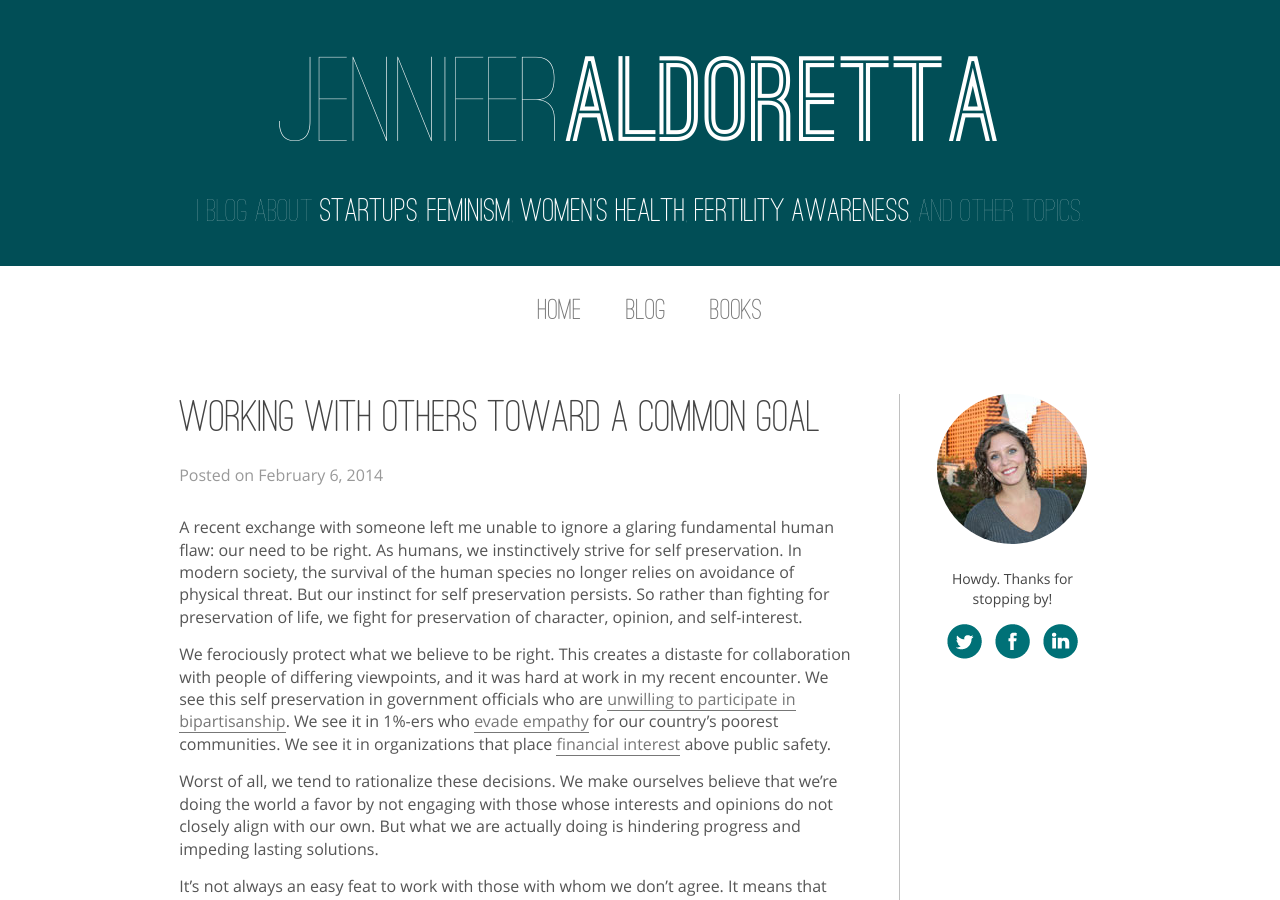
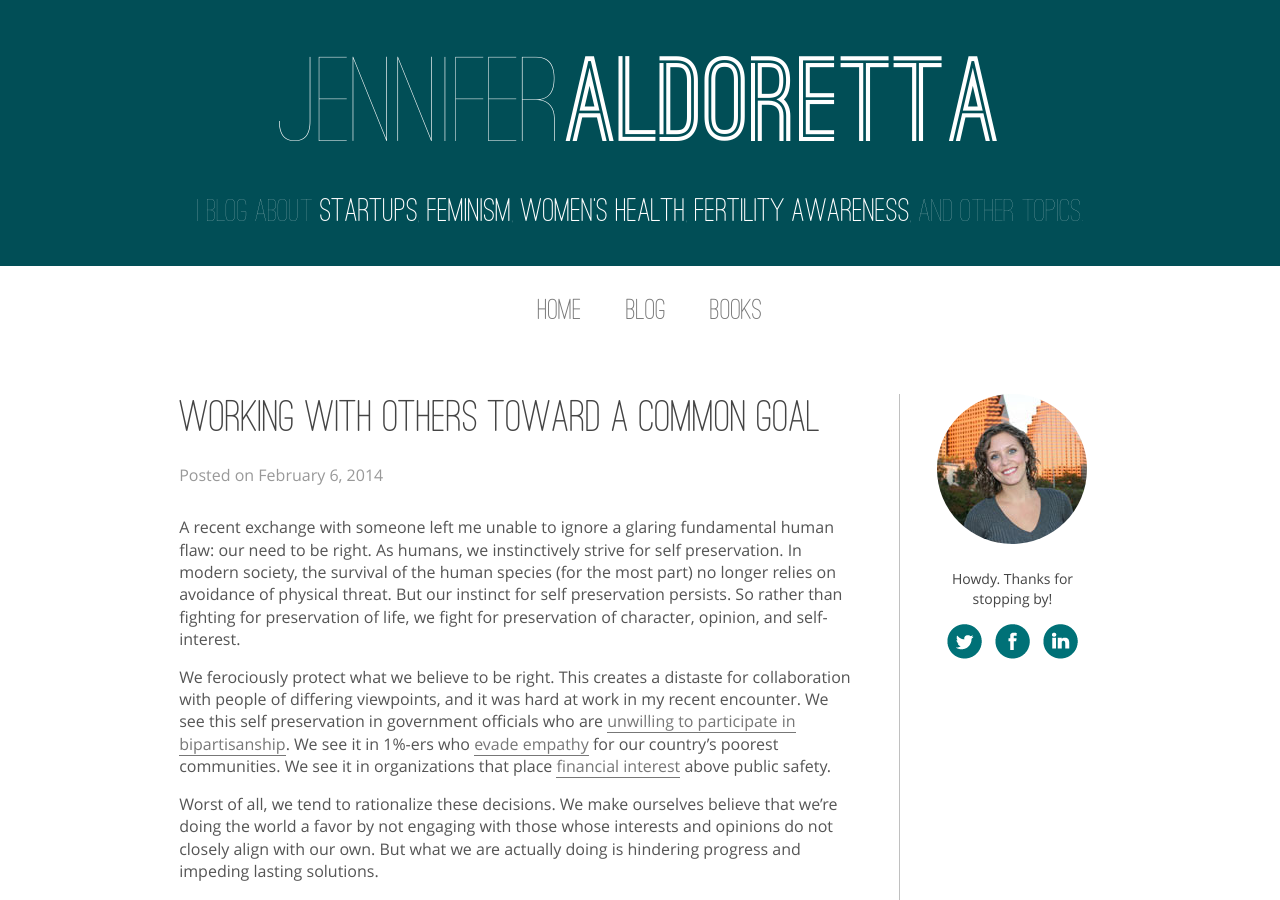
Before and after one commit to jaldoretta/jaldoretta.github.io, a Jekyll site: the page built from _posts/2014-02-06-working-with-others-toward-a-common-goal.md, in a window 1280 px wide and 900 px high. Built offline with Jekyll 4.4.1, drawn with Linux system fonts in a browser that asks for light colours; Markdown is read by kramdown in place of the engine named in the settings.

Commit message:
blog post change

```diff
--- a/_posts/2014-02-06-working-with-others-toward-a-common-goal.md
+++ b/_posts/2014-02-06-working-with-others-toward-a-common-goal.md
@@ -4,7 +4,7 @@ title:  "Working with Others toward a Common Goal"
 date:   2014-02-06
 ---
 
-A recent exchange with someone left me unable to ignore a glaring fundamental human flaw: our need to be right. As humans, we instinctively strive for self preservation. In modern society, the survival of the human species no longer relies on avoidance of physical threat. But our instinct for self preservation persists. So rather than fighting for preservation of life, we fight for preservation of character, opinion, and self-interest.
+A recent exchange with someone left me unable to ignore a glaring fundamental human flaw: our need to be right. As humans, we instinctively strive for self preservation. In modern society, the survival of the human species (for the most part) no longer relies on avoidance of physical threat. But our instinct for self preservation persists. So rather than fighting for preservation of life, we fight for preservation of character, opinion, and self-interest.
 
 We ferociously protect what we believe to be right. This creates a distaste for collaboration with people of differing viewpoints, and it was hard at work in my recent encounter. We see this self preservation in government officials who are [unwilling to participate in bipartisanship](http://www.usnews.com/news/articles/2012/06/15/gridlock-not-likely-to-end-with-112th-congress). We see it in 1%-ers who [evade empathy](http://www.upworthy.com/this-guy-needs-a-clue-a-member-of-the-1-declares-it-great-that-35-billion-are-in-poverty?c=utw1&utm_content=bufferbf668&utm_medium=social&utm_source=twitter.com&utm_campaign=buffer) for our country’s poorest communities. We see it in organizations that place [financial interest](http://www.youtube.com/watch?v=JykxZxps5Jk&feature=youtu.be) above public safety.
 
```
